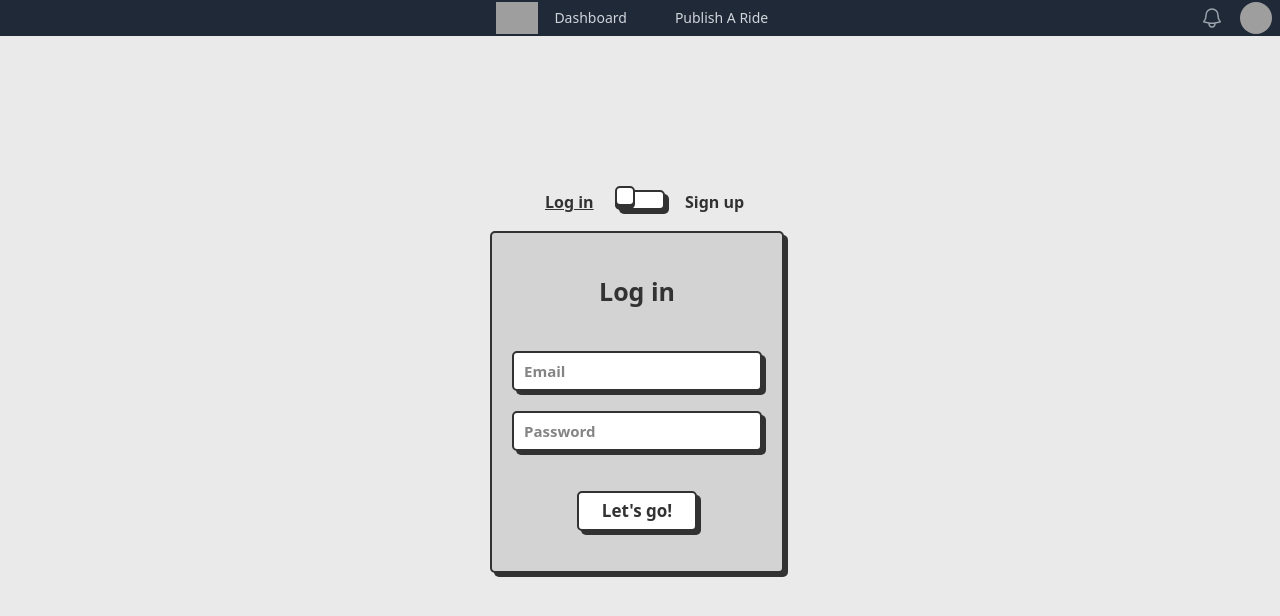
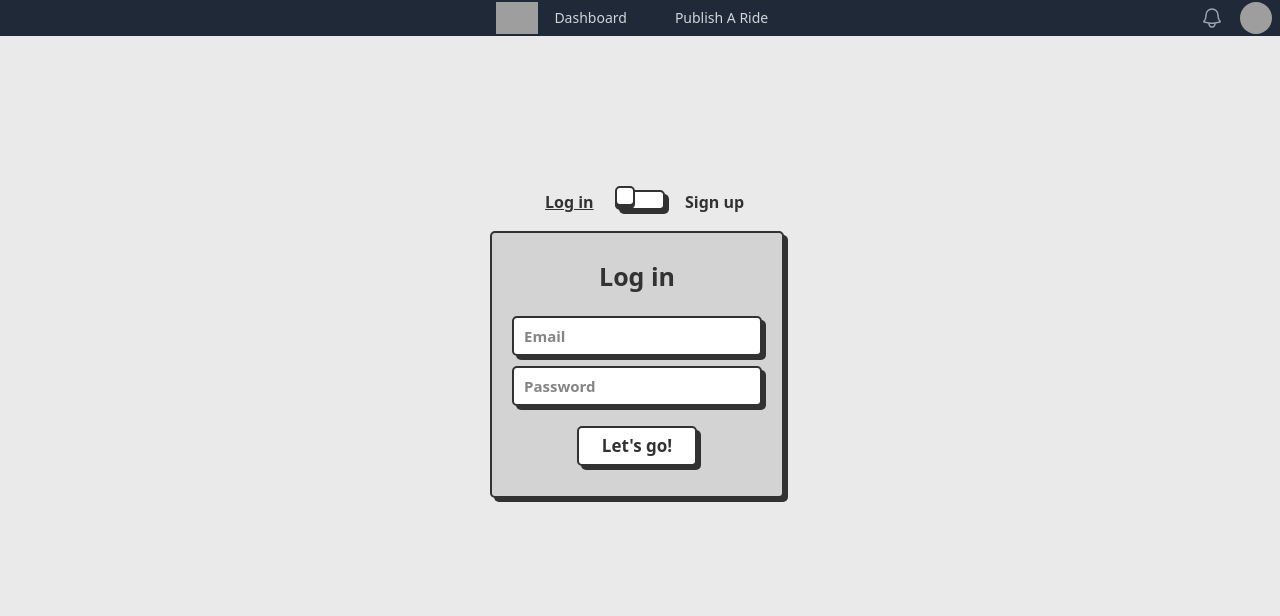
Before and after one commit to AdiMikeyHariharan/Bookkr, a React (Vite) app in the folder Bookkr/: page / in a window 1280 px wide. Shown: the top 616 px of the page. Built offline with nearby package versions, Linux system fonts and the light colour scheme; grey boxes are pictures that could not be loaded.

Commit message:
SignUp Changes

```diff
--- a/Bookkr/src/App.jsx
+++ b/Bookkr/src/App.jsx
@@ -13,6 +13,7 @@ function App() {
     <BrowserRouter>
     <Routes>
       <Route path='/' element={<SignUp/>}/>
+      <Route path='/Home' element={<Home/>}/>
       <Route path='/publish_ride' element={<Publish/>}/>
       <Route path='/profile' element={<Profile/>}/>
     </Routes>
--- a/Bookkr/src/FlipCard.css
+++ b/Bookkr/src/FlipCard.css
@@ -13,7 +13,6 @@
   background-color: #eaeaea; /* Optional: Page background color */
 }
 
-  /* switch card */
 .switch {
   transform: translateY(-200px);
   position: relative;
@@ -130,7 +129,7 @@
   -webkit-backface-visibility: hidden;
   backface-visibility: hidden;
   background: lightgrey;
-    gap: 20px;
+  gap: 10px; /* Reduced gap between inputs */
   border-radius: 5px;
   border: 2px solid var(--main-color);
   box-shadow: 4px 4px var(--main-color);
@@ -139,21 +138,23 @@
 .flip-card__back {
   width: 100%;
   transform: rotateY(180deg);
+  padding-top: 10px; /* Adjusted padding to move title up */
+}
+
+.title {
+  margin: 5px 0; /* Reduced margin to bring title closer to the inputs */
+  font-size: 25px;
+  font-weight: 900;
+  text-align: center;
+  color: var(--main-color);
 }
 
 .flip-card__form {
   display: flex;
   flex-direction: column;
   align-items: center;
-    gap: 20px;
-  }
-
-  .title {
-    margin: 20px 0;
-    font-size: 25px;
-    font-weight: 900;
-    text-align: center;
-    color: var(--main-color);
+  gap: 10px; /* Reduced gap between inputs */
+  margin-top: 5px; /* Reduced margin to bring form closer to the title */
 }
 
 .flip-card__input {
@@ -179,13 +180,17 @@
   border: 2px solid var(--input-focus);
 }
 
+.flip-card__input:first-of-type {
+  margin-top: 0; /* Removed margin-top for the first input field */
+}
+
 .flip-card__btn:active, .button-confirm:active {
   box-shadow: 0px 0px var(--main-color);
   transform: translate(3px, 3px);
 }
 
 .flip-card__btn {
-    margin: 20px 0;
+  margin: 10px 0; /* Reduced margin to bring button closer to the bottom of the card */
   width: 120px;
   height: 40px;
   border-radius: 5px;
--- a/Bookkr/src/Home.jsx
+++ b/Bookkr/src/Home.jsx
@@ -10,6 +10,7 @@ import JumboLTR from './components/JumboLTR'
 import Spinner from './components/Spinner'
 import Writings from './components/Writings'
 import Search from './components/Search'
+
 
 function HomeP() {
   return (
--- a/Bookkr/src/SignUp.jsx
+++ b/Bookkr/src/SignUp.jsx
@@ -1,5 +1,5 @@
 import React, { useState } from 'react';
-import './FlipCard.css'; // Ensure you include the corresponding CSS
+import './FlipCard.css';
 import Header from './components/Header'
 
 const FlipCard = () => {
@@ -37,7 +37,12 @@ const FlipCard = () => {
               <form className="flip-card__form" action="">
                 <input className="flip-card__input" placeholder="Name" type="text" />
                 <input className="flip-card__input" name="email" placeholder="Email" type="email" />
+                <input className="flip-card__input" name="number" placeholder="Phone No" type="tel" />
+                <input className="flip-card__input" name="gender" placeholder="Gender" type="text"/>
+                <input className="flip-card__input" name="dob" placeholder="dob" type="date"/>
                 <input className="flip-card__input" name="password" placeholder="Password" type="password" />
+                <input className="flip-card__input" name="confirmPassword" placeholder="Confirm Password" type="password"/>
+
                 <button className="flip-card__btn">Confirm!</button>
               </form>
             </div>
```
Also changed, not shown: Bookkr/src/assets/loginse.png (added). Lines whose indentation alone changed are shown as unchanged.
